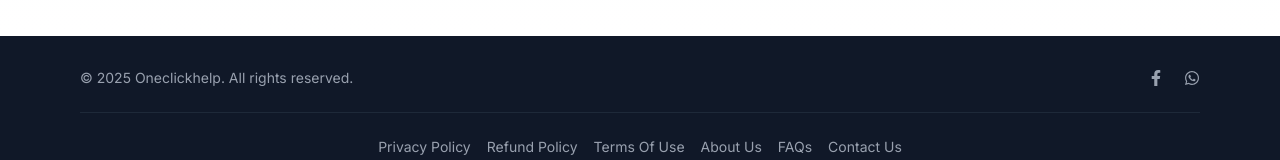
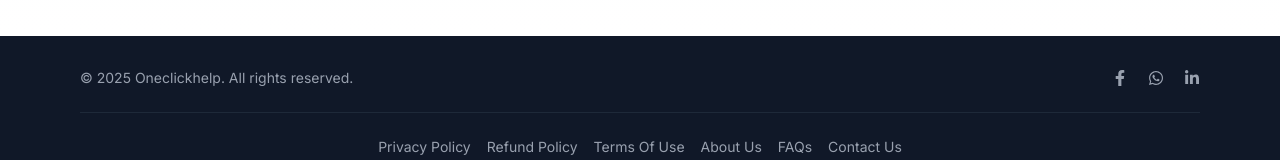
Before and after one commit to harishankar91/oneclickhelp-ui, a Next.js app: page /faqs in a window 1280 px wide. Shown: the part 1536-1696 px from the top of the page. Built offline with nearby package versions, Linux system fonts and the light colour scheme.

Commit message:
UI changes

```diff
--- a/src/app/doctor/coins/[id]/page.js
+++ b/src/app/doctor/coins/[id]/page.js
@@ -111,7 +111,7 @@ export default function DoctorCoinsPage() {
 
         try
         {
-          const purchaseRes = await fetch(`${process.env.NEXT_PUBLIC_API_URL}/api/purchase-subscription`, {
+          const purchaseRes = await fetch(`${process.env.NEXT_PUBLIC_API_URL}api/purchase-subscription`, {
             method: "POST",
             headers: { "Content-Type": "application/json" },
             body: JSON.stringify({
--- a/src/app/doctor/upload-photo/[id]/page.js
+++ b/src/app/doctor/upload-photo/[id]/page.js
@@ -139,7 +139,7 @@ export default function UploadPhoto() {
                 <div className="flex items-center space-x-3">
                   <div className="hidden md:block text-right cursor-pointer">
                     <p className="text-sm font-medium text-gray-700">Dr. {userName}</p>
-                    <p className="text-xs font-medium text-gray-500">
+                    <p className="text-xs font-medium text-blue-500">
                       {doctorData?.doctorProfDetails?.specialization || 'Doctor'}
                     </p>
                   </div>
--- a/src/components/footer/footer.jsx
+++ b/src/components/footer/footer.jsx
@@ -25,8 +25,12 @@ export default function Footer() {
             <a href="https://www.facebook.com/people/Oneclickhelp/61580422095287/" aria-label="Facebook" className="text-gray-400 hover:text-blue-500 transition-colors duration-200">
               <FaFacebookF size={16} />
             </a>
-            <a href="https://wa.me/917015683482" aria-label="Twitter" className="text-gray-400 hover:text-blue-400 transition-colors duration-200">
+            <a href="https://wa.me/917015683482" aria-label="Whatsapp" className="text-gray-400 hover:text-blue-400 transition-colors duration-200">
               <FaWhatsapp size={16} />
+            </a>
+
+            <a href="https://www.linkedin.com/company/oneclickhelp" aria-label="Linkedin" className="text-gray-400 hover:text-blue-400 transition-colors duration-200">
+              <FaLinkedinIn size={16} />
             </a>
 
           </div>
```
